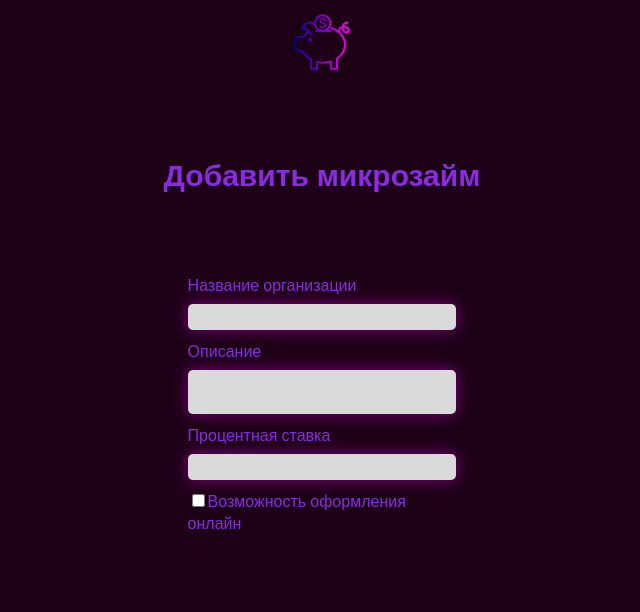
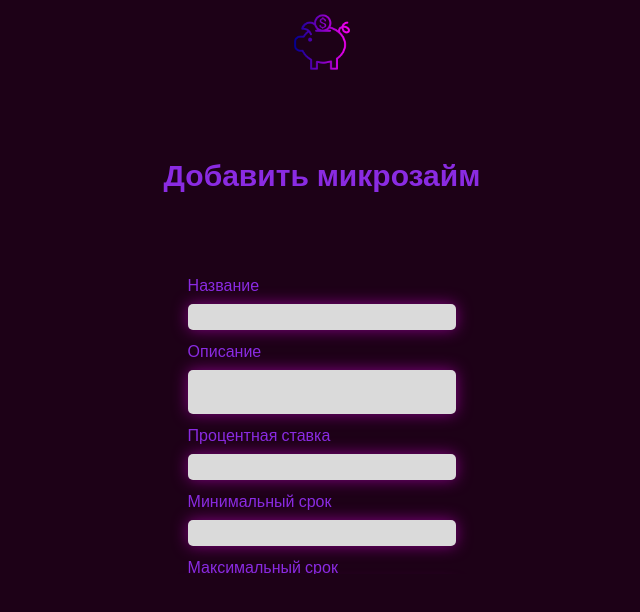
Before and after one commit to TeamPleaseNo/bank-frontend, a React (Create React App) app: page /add in a window 1280 px wide. Shown: the top 612 px of the page, without its empty margins (318-958 px from the left). Built offline with nearby package versions, Linux system fonts and the light colour scheme.

Commit message:
addService

```diff
--- a/src/Objects/ServiceInfo.tsx
+++ b/src/Objects/ServiceInfo.tsx
@@ -1,5 +1,5 @@
 type ServiceInfo = {
-    name: string,
+    serviceName: string,
     description: string,
     percent: string,
     minLoanPeriod: string,
--- a/src/components/AddMicroloan.jsx
+++ /dev/null
@@ -1,36 +0,0 @@
-import './../css/AddMicroloan.css';
-import {Link} from 'react-router-dom';
-const moneybox = require('./moneybox.png');
-
-const AddMicroloan = () => {
-    return (
-        <div className='AddContainer'>
-            <img className="icon_moneybox" src={moneybox} alt="Moneybox" width="5%"/>
-            <form className="form" autoComplete='off'>
-                <h1>Добавить микрозайм</h1>
-                <div className="form_input">
-                    <label className="block_label" for="name">
-                        Название организации
-                        <input className="input" type="text" id="name"/>
-                    </label>
-                    <label className="block_label" htmlFor="info">
-                        Описание
-                        <textarea className="input_textarea" type="text" id="info"/>
-                    </label>
-                    <label className="block_label" htmlFor="percent">
-                        Процентная ставка
-                        <input className="input" type="text" id="percent"/>
-                    </label>
-                    <div className="checkbox block_label">
-                        <div>
-                            <input type="checkbox" name="searchMentor"/>
-                            <label htmlFor="search_mentor">Возможность оформления онлайн</label>
-                        </div>
-                    </div>
-                </div>
-            </form>
-        </div>
-    );
-}
-
-export default AddMicroloan;
--- /dev/null
+++ b/src/components/AddMicroloan.tsx
@@ -0,0 +1,80 @@
+import './../css/AddMicroloan.css';
+import {Link} from 'react-router-dom';
+import { useState, useRef } from 'react';
+import ServiceInfo from '../Objects/ServiceInfo';
+import repository from '../repositories/OrganisationRepository';
+const moneybox = require('./moneybox.png');
+
+const AddMicroloan = () => {
+    /*name: string,
+    description: string,
+    percent: string,
+    minLoanPeriod: string,
+    maxLoanPeriod: string,
+    isOnline: boolean*/
+
+    const [isOnline, setIsOnline] = useState(false)
+
+    const nameRef = useRef<HTMLInputElement>(null)
+    const descRef = useRef<HTMLTextAreaElement>(null)
+    const percentRef = useRef<HTMLInputElement>(null)
+    const minRef = useRef<HTMLInputElement>(null)
+    const maxRef = useRef<HTMLInputElement>(null)
+
+    const addLoan = (e) => {
+        e.preventDefault()
+        const newLoan: ServiceInfo = {
+            serviceName: nameRef.current?.value ?? "",
+            description: descRef.current?.value ?? "",
+            percent: percentRef.current?.value ?? "",
+            minLoanPeriod: minRef.current?.value ?? "",
+            maxLoanPeriod: maxRef.current?.value ?? "",
+            isOnline: isOnline
+        }
+        console.log(newLoan)
+        repository.refreshToken().then(() => {
+            repository.addService(newLoan)
+                .then(res => console.log(res.error, res.isSuccess, res.id))
+        })
+    }
+
+    return (
+        <div className='AddContainer'>
+            <img className="icon_moneybox" src={moneybox} alt="Moneybox" width="5%"/>
+            <form className="form" autoComplete='off'>
+                <h1>Добавить микрозайм</h1>
+                <div className="form_input">
+                    <label className="block_label" htmlFor="name">
+                        Название
+                        <input ref={nameRef} className="input" type="text" id="name"/>
+                    </label>
+                    <label className="block_label" htmlFor="info">
+                        Описание
+                        <textarea ref={descRef} className="input_textarea" id="info"/>
+                    </label>
+                    <label className="block_label" htmlFor="percent">
+                        Процентная ставка
+                        <input ref={percentRef} className="input" type="text" id="percent"/>
+                    </label>
+                    <label className="block_label" htmlFor="min">
+                        Минимальный срок
+                        <input ref={minRef} className="input" type="text" id="min"/>
+                    </label>
+                    <label className="block_label" htmlFor="max">
+                        Максимальный срок
+                        <input ref={maxRef} className="input" type="text" id="max"/>
+                    </label>
+                    <div className="checkbox block_label">
+                        <div>
+                            <input checked={isOnline} onChange={val => setIsOnline(val.target.checked)} type="checkbox" name="searchMentor"/>
+                            <label htmlFor="search_mentor">Возможность оформления онлайн</label>
+                        </div>
+                    </div>
+                </div>
+                <button onClick={addLoan}>Добавить</button>
+            </form>
+        </div>
+    );
+}
+
+export default AddMicroloan;
--- a/src/components/PersonalArea.tsx
+++ b/src/components/PersonalArea.tsx
@@ -31,7 +31,6 @@ const PersonalArea = () => {
             genDirector: directorRef.current?.value ?? "",
             foundingDate: startDate.toJSON()
         }
-        console.log(updatedInfo)
         repository.refreshToken().then(() => {
             repository.changePersonalData(updatedInfo)
                 .then((res) => {
@@ -97,7 +96,7 @@ const PersonalArea = () => {
                                 }
                                  className="read_info" type="email" id="email" value={trimDate(info.foundingDate)} />
                             </label>
-                            { (dataChanged) && <button className="button_update" onClick={changeOrgInfo}>Click me</button> }
+                            { (dataChanged) && <button className="button_update" onClick={changeOrgInfo}>Сохранить изменения</button> }
                         </div>}
                     </div>
                 </div>
@@ -110,7 +109,7 @@ const PersonalArea = () => {
                                     <div className="column">
                                         <label>Название</label>
                                         <div className="answer">
-                                            <label>{item.name}</label>
+                                            <label>{item.serviceName}</label>
                                         </div>
                                     </div>
                                 </div>
--- a/src/repositories/OrganisationRepository.ts
+++ b/src/repositories/OrganisationRepository.ts
@@ -91,11 +91,11 @@ class OrganisationRepository {
             .catch(error => console.log(error))
     }
 
-    async addService(): Promise<ErrorSuccessObject> {
+    async addService(serviceInfo: ServiceInfo): Promise<ErrorSuccessObject> {
         const headers = {
             'Authorization': 'Bearer ' + localStorage.getItem('authToken')
         }
-        return await axios.post(url + "/api/v1/organisation/addService", {headers})
+        return await axios.post(url + "/api/v1/organisation/addService", serviceInfo, {headers})
             .then(response => response.data)
             .catch(error => console.log(error))
     }
```
